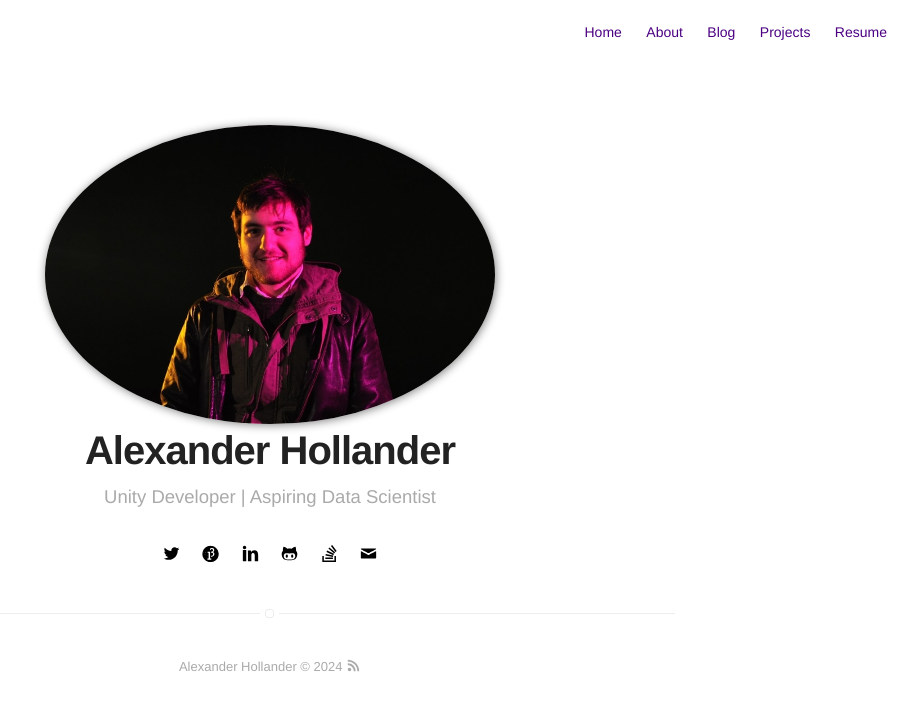
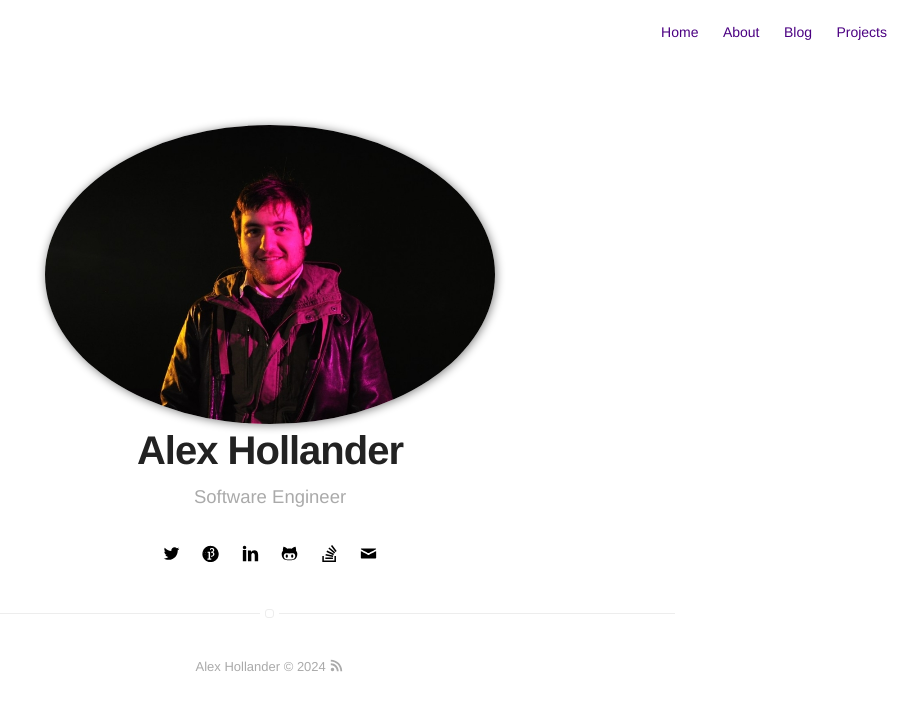
Before and after one commit to Ashen-Vaults/ashen-vaults.github.io, a Jekyll site: the page built from index.html, in a window 1280 px wide. Shown: the top 711 px of the page, without its empty margins (370-1280 px from the left). Built offline with Jekyll 4.4.1, drawn with Linux system fonts in a browser that asks for light colours.

Commit message:
Update _config.yml

```diff
--- a/_config.yml
+++ b/_config.yml
@@ -1,6 +1,6 @@
 # main text of home
-name: Alexander Hollander
-bio: Unity Developer | Aspiring Data Scientist
+name: Alex Hollander
+bio: Software Engineer
 
 # twitter summary info
 description: The personal website of Alexsh
@@ -13,12 +13,12 @@ picture2: assets/images/profile2.jpg
 
 # If you want to include your resume, set to true
 # and specify source (external or local).
-resume: true
+resume: false
 resume-external: true
-resume-url: https://alex-hollander.com/resume/alex_hollander_resume.pdf
+resume-url:
 
 
-url: https://alex-hollander.com
+url: https://alexsh.me
 # your url: http://USERNAME.github.io
 
 permalink: pretty
@@ -57,8 +57,8 @@ email: me@alex-hollander.com
 
 authors:
     alexsh:
-        name: Alexander Hollander
-        bio: Unity Developer | Data Scientist
+        name: Alex Hollander
+        bio: Software Engineer
         external-image: false
         picture: /assets/images/profile.jpg
         twitter: Ashen-Vaults
```
